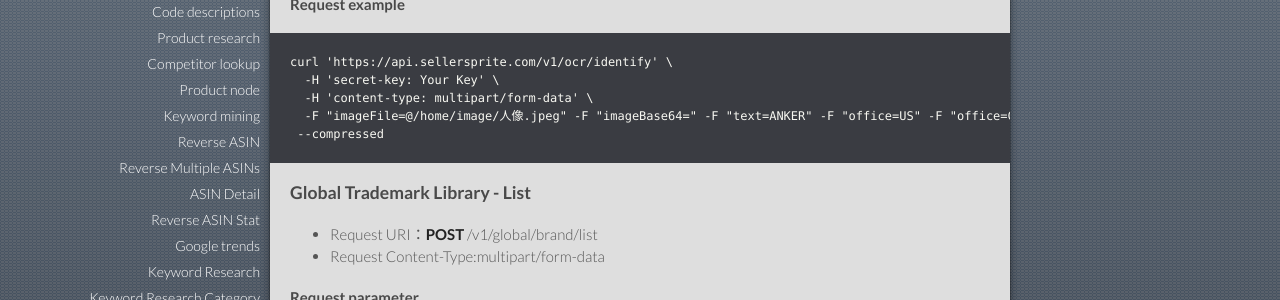
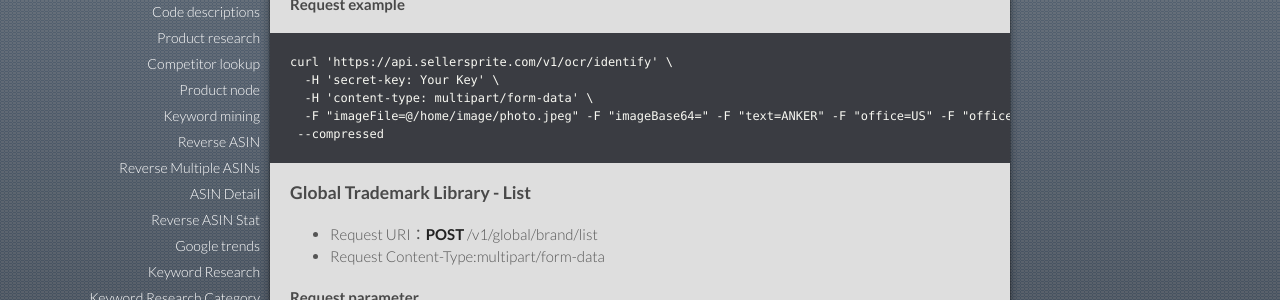
Before and after one commit to sellersprite/sellersprite.github.io, a Jekyll site: the page built from index.md, in a window 1280 px wide and 900 px high, scrolled down 39852 px. Shown: the part 205-505 px from the top of the window. Built offline with Jekyll 4.4.1, drawn with Linux system fonts in a browser that asks for light colours; our own code applies the rules of GitHub Pages for plain Markdown files.

Commit message:
Update index.md

````diff
--- a/index.md
+++ b/index.md
@@ -1267,7 +1267,7 @@ curl 'https://api.sellersprite.com/v1/global/brand/range' \
 curl 'https://api.sellersprite.com/v1/ocr/identify' \
   -H 'secret-key: Your Key' \
   -H 'content-type: multipart/form-data' \
-  -F "imageFile=@/home/image/人像.jpeg" -F "imageBase64=" -F "text=ANKER" -F "office=US" -F "office=CA" \
+  -F "imageFile=@/home/image/photo.jpeg" -F "imageBase64=" -F "text=ANKER" -F "office=US" -F "office=CA" \
  --compressed
 ```
 
````
